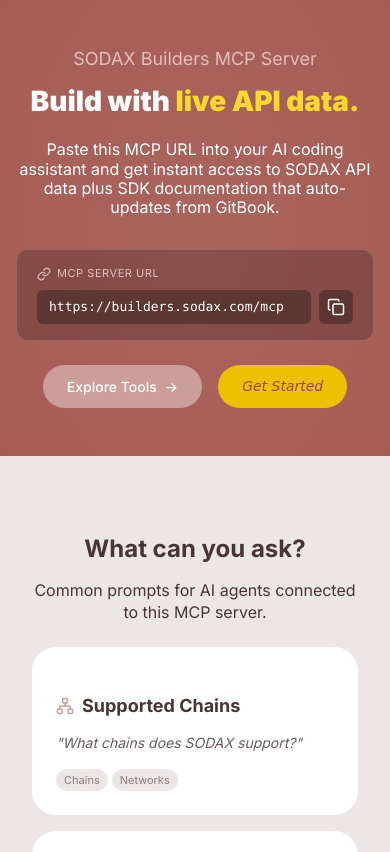
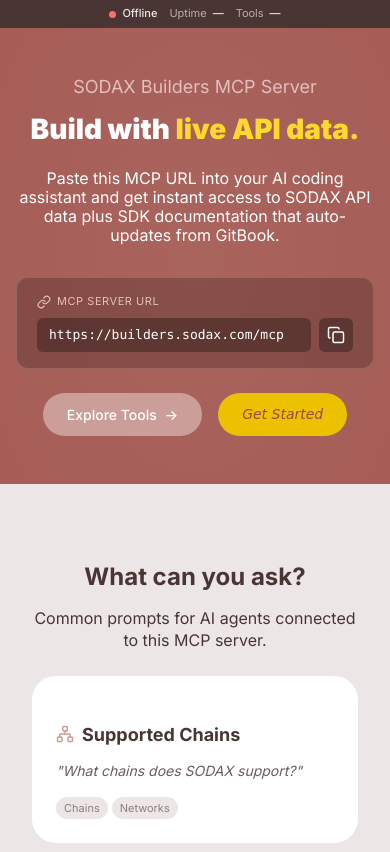
Before and after one commit to gosodax/builders-sodax-mcp-server, a website: page src/public/index.html in a window 390 px wide. Shown: the top 852 px of the page. Drawn offline with nearby package versions, Linux system fonts and the light colour scheme; no server answers; a web font is replaced by a local one.

Commit message:
feat: live health status topbar with total tool count
- Add status bar showing Online/Offline, uptime, and total tools
- Enhance /health endpoint with uptime_seconds and tools breakdown
- Fix tool count to show all 15 tools (11 API + 4 SDK docs)
- Auto-refreshes every 60 seconds via /health fetch
- Add HEALTH-TOPBAR.md guide for reuse in other projects

```diff
--- a/src/public/index.html
+++ b/src/public/index.html
@@ -108,6 +108,57 @@
       color: var(--espresso);
       line-height: 1.4;
       min-height: 100vh;
+    }
+
+    /* Status Topbar */
+    .status-bar {
+      background: var(--espresso);
+      color: var(--cream);
+      font-size: 0.75rem;
+      padding: 0.4rem 1rem;
+      display: flex;
+      align-items: center;
+      justify-content: center;
+      gap: 1.5rem;
+    }
+
+    .status-bar-item {
+      display: flex;
+      align-items: center;
+      gap: 0.375rem;
+    }
+
+    .status-dot {
+      width: 7px;
+      height: 7px;
+      border-radius: 50%;
+      background: var(--clay);
+      flex-shrink: 0;
+    }
+
+    .status-dot.online {
+      background: #4ade80;
+      box-shadow: 0 0 4px rgba(74, 222, 128, 0.5);
+    }
+
+    .status-dot.offline {
+      background: #f87171;
+    }
+
+    .status-bar-label {
+      color: var(--clay-light);
+    }
+
+    .status-bar-value {
+      color: var(--cream-white);
+      font-weight: 500;
+    }
+
+    @media (max-width: 480px) {
+      .status-bar {
+        gap: 0.75rem;
+        font-size: 0.6875rem;
+      }
     }
 
     /* Hero Section */
@@ -862,6 +913,22 @@
   </style>
 </head>
 <body>
+  <!-- Status Topbar -->
+  <div class="status-bar" role="status" aria-live="polite">
+    <div class="status-bar-item">
+      <span class="status-dot" id="status-dot"></span>
+      <span class="status-bar-value" id="status-text">Checking…</span>
+    </div>
+    <div class="status-bar-item">
+      <span class="status-bar-label">Uptime</span>
+      <span class="status-bar-value" id="status-uptime">—</span>
+    </div>
+    <div class="status-bar-item">
+      <span class="status-bar-label">Tools</span>
+      <span class="status-bar-value" id="status-tools">—</span>
+    </div>
+  </div>
+
   <!-- Hero Section -->
   <header class="hero" role="banner">
     <div class="hero-content">
@@ -1233,6 +1300,42 @@
 
     // Initialize Lucide icons
     lucide.createIcons();
+
+    // Status topbar — fetch /health and update live
+    (function() {
+      const dot = document.getElementById('status-dot');
+      const text = document.getElementById('status-text');
+      const uptime = document.getElementById('status-uptime');
+      const tools = document.getElementById('status-tools');
+
+      function formatUptime(seconds) {
+        const d = Math.floor(seconds / 86400);
+        const h = Math.floor((seconds % 86400) / 3600);
+        const m = Math.floor((seconds % 3600) / 60);
+        if (d > 0) return d + 'd ' + h + 'h';
+        if (h > 0) return h + 'h ' + m + 'm';
+        return m + 'm';
+      }
+
+      async function checkHealth() {
+        try {
+          const res = await fetch('/health', { cache: 'no-store' });
+          const data = await res.json();
+          dot.className = 'status-dot online';
+          text.textContent = 'Online';
+          uptime.textContent = formatUptime(data.uptime_seconds || 0);
+          tools.textContent = (data.tools?.total || 0) + ' available';
+        } catch {
+          dot.className = 'status-dot offline';
+          text.textContent = 'Offline';
+          uptime.textContent = '—';
+          tools.textContent = '—';
+        }
+      }
+
+      checkHealth();
+      setInterval(checkHealth, 60000); // refresh every 60s
+    })();
   </script>
 </body>
 </html>
```
Also changed, not shown: HEALTH-TOPBAR.md (added, +167 -0 lines), src/index.ts (+9 -0 lines).
